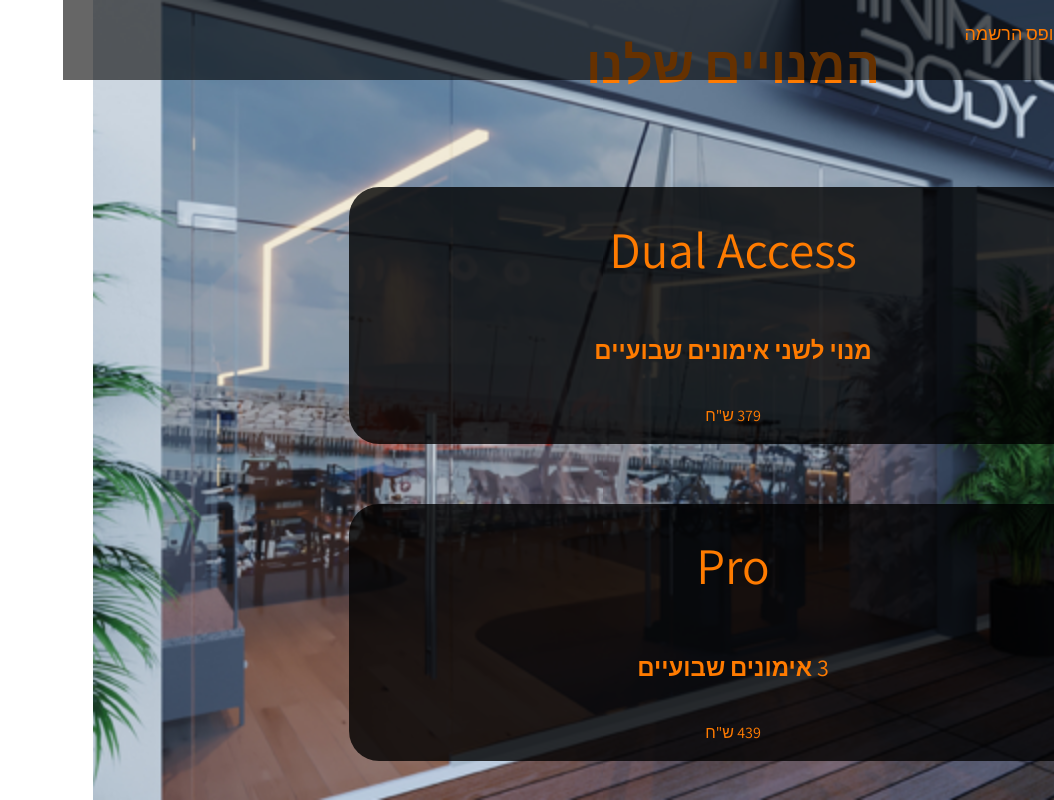
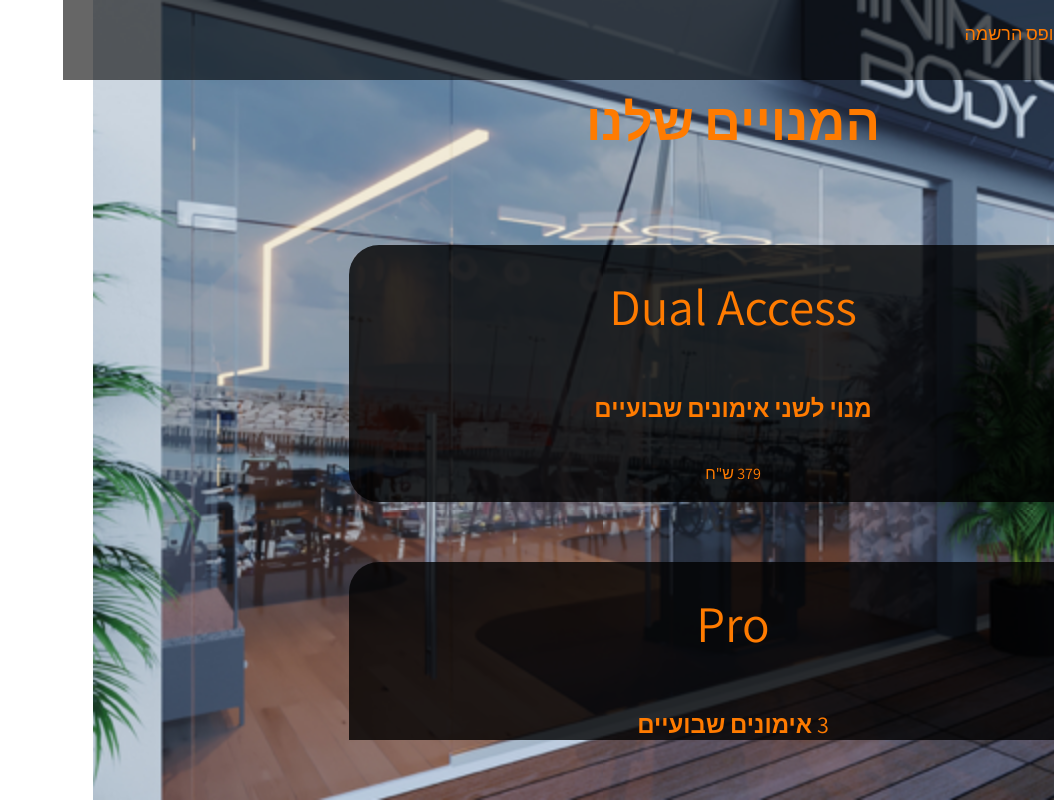
Before and after one commit to Kalzemic/Minimal_Body, a React (Vite) app: page /Subscriptions in a window 1280 px wide. Shown: the whole page, without its empty margins (226-1280 px from the left). Built offline with nearby package versions, Linux system fonts and the light colour scheme.

Commit message:
more fixes

```diff
--- a/src/components/Subscriptions.css
+++ b/src/components/Subscriptions.css
@@ -37,13 +37,15 @@
     flex-direction: column;
     align-items: center;
     text-align: center;
-    margin-top: 5px;
+    margin-top: 70px;
+    margin-bottom: 70px;
     animation: fadeIn 0.5s ease-in forwards;
     z-index: 100;
-    min-height: 100vh;
+    min-height: 85vh;
     display: flex;
     width: 100%;
-    overflow-y: scroll;
+    overflow-y: auto;
     gap: 60px;
 
+
 }
```
